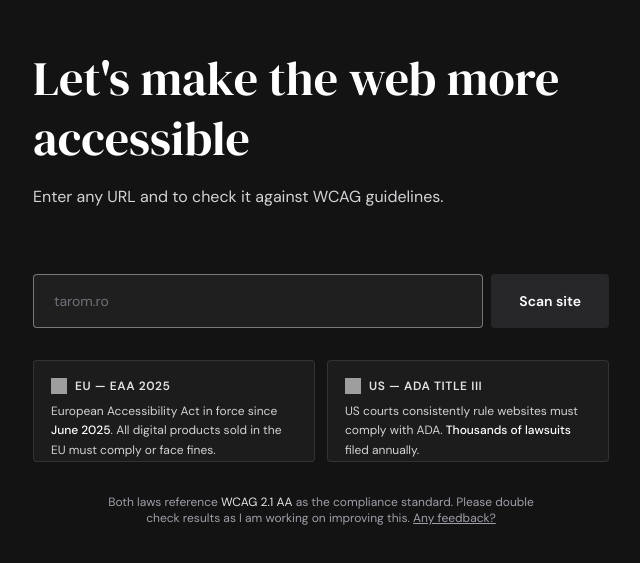
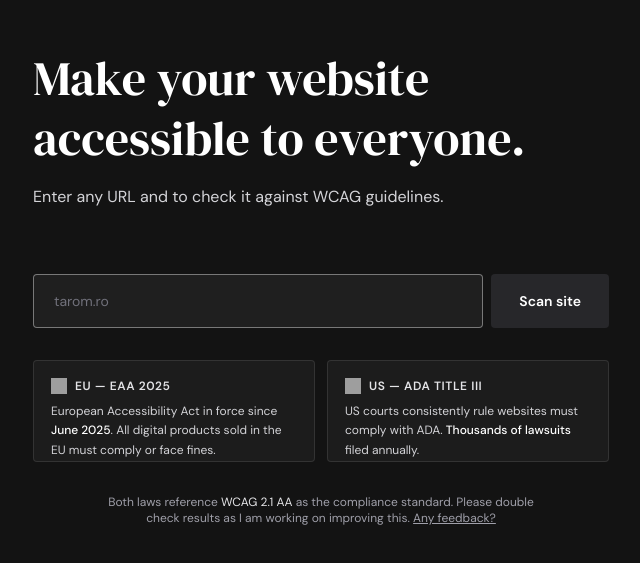
Before and after one commit to tudorDrayfus/accessibility-checker, a Next.js app: page / in a window 1280 px wide. Shown: the part 113-676 px from the top of the page, without its empty margins (319-959 px from the left). Built offline with nearby package versions, Linux system fonts and the light colour scheme; grey boxes are pictures that could not be loaded.

Commit message:
chaged copy

```diff
--- a/app/page.tsx
+++ b/app/page.tsx
@@ -599,7 +599,7 @@ export default function Home() {
           <div className="w-full max-w-[576px]">
             <div className="mb-16 fade-up">
               <h1 className="text-white text-5xl mb-4 leading-[60px]" style={{ fontFamily: "'DM Serif Display', serif" }}>
-                Let&apos;s make the web more accessible
+                Make your website accessible to everyone.
               </h1>
               <p className="text-[#d4d4d8] text-base leading-[26px]">
                 Enter any URL and to check it against WCAG guidelines.
```
